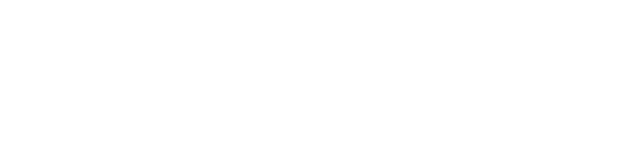
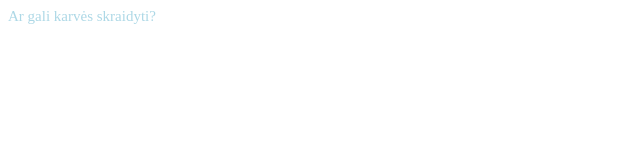
Before and after one commit to Indre-Irb/First-Repository, a plain HTML site: page Andriaus Užduotys/Uzduotis52/Uzduotis52.html in a window 1280 px wide. Shown: the whole page, without its empty margins (0-640 px from the left). Drawn offline with Linux system fonts and the light colour scheme.

Commit message:
some more changes

```diff
--- a/Andriaus Užduotys/Uzduotis52/Uzduotis52.css
+++ b/Andriaus Užduotys/Uzduotis52/Uzduotis52.css
@@ -1,3 +1,8 @@
 body {
     font-size: 10px
 }
+
+div {
+    color: lightblue;
+    font-size: 15px;
+}
--- a/Andriaus Užduotys/Uzduotis52/Uzduotis52.html
+++ b/Andriaus Užduotys/Uzduotis52/Uzduotis52.html
@@ -8,5 +8,7 @@
 </head>
 <body>
 
+<div>Ar gali karvės skraidyti?</div>
+
 </body>
 </html>
```
